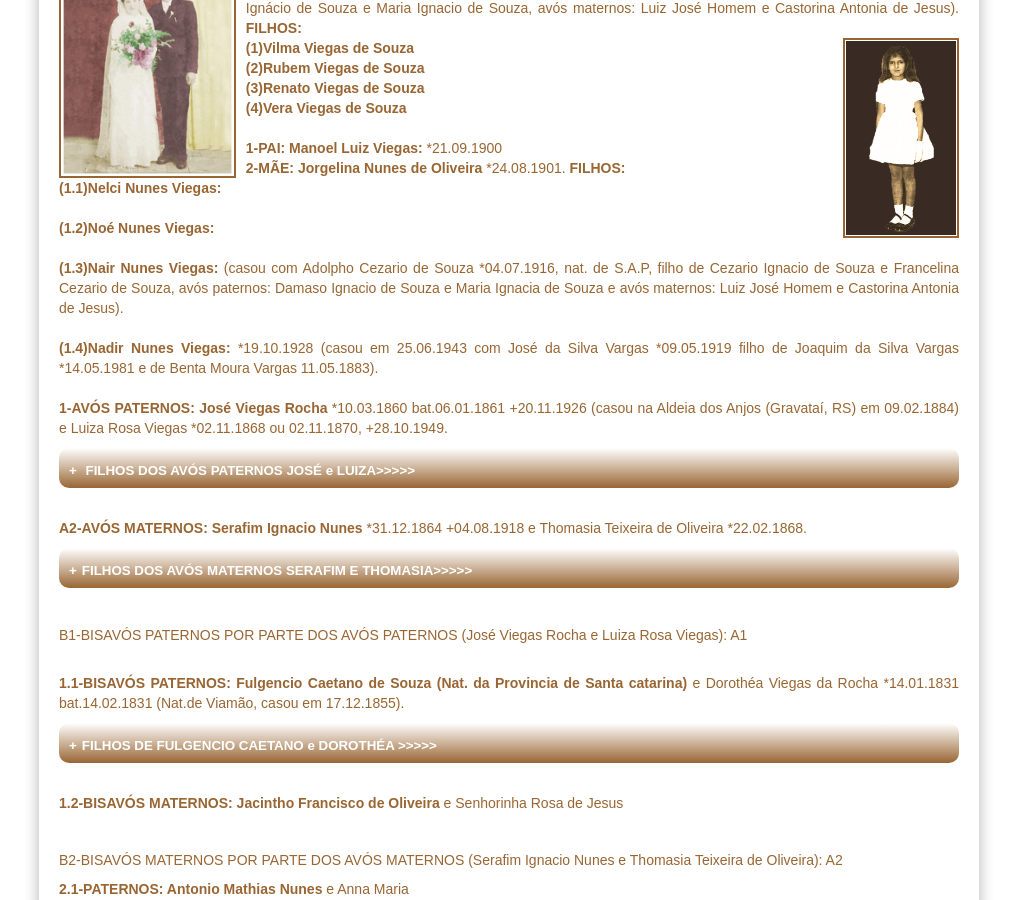
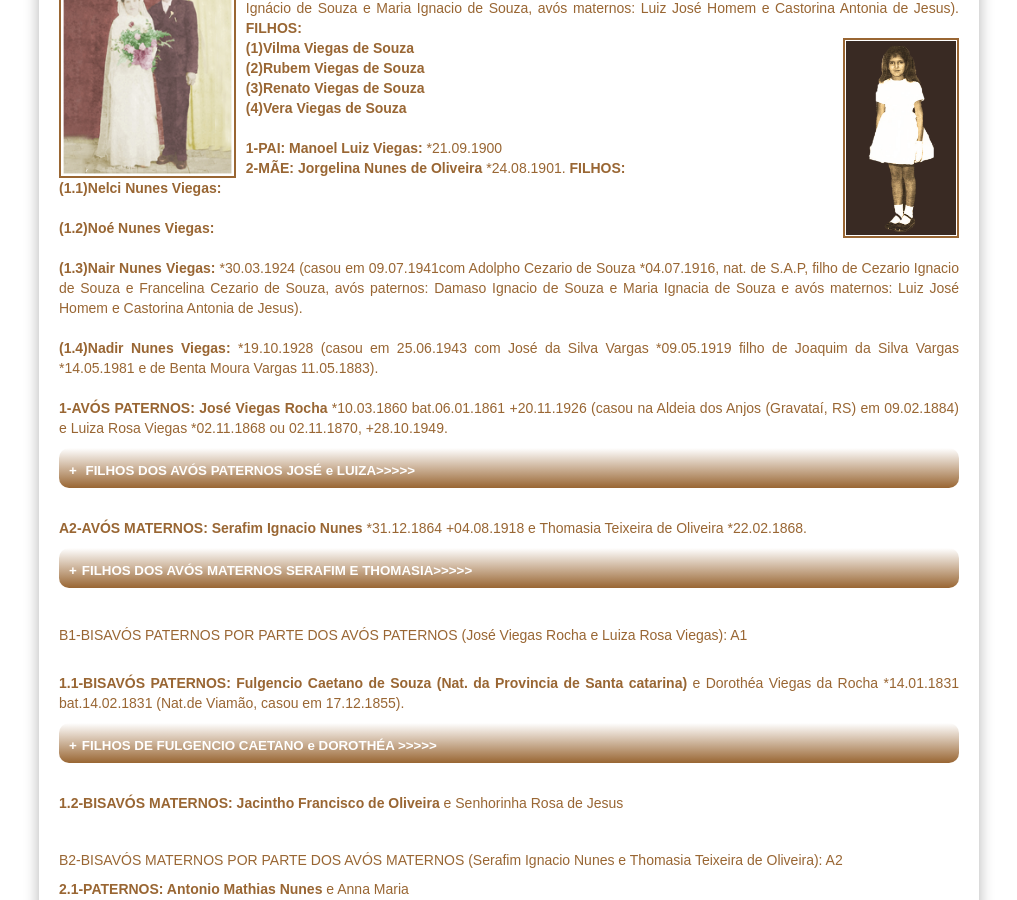
Before and after one commit to claudiovargas1955/claudiovargas1955.github.io, a Jekyll site: the page built from _pages/genealogia-da-familia-viegas.html, in a window 1280 px wide and 900 px high, scrolled down 411 px. Shown: the whole window, without its empty margins (131-1148 px from the left). Built offline with Jekyll 4.4.1, drawn with Linux system fonts in a browser that asks for light colours; some web fonts are replaced.

Commit message:
Update genealogia-da-familia-viegas.html

```diff
--- a/_pages/genealogia-da-familia-viegas.html
+++ b/_pages/genealogia-da-familia-viegas.html
@@ -58,9 +58,9 @@
 
 <b>(1.2)Noé Nunes Viegas:</b><br/><br>
 
-<b>(1.3)Nair Nunes Viegas: </b> (casou com Adolpho Cezario de Souza *04.07.1916, nat. de S.A.P, filho de Cezario Ignacio de Souza e
-Francelina Cezario de Souza, avós paternos: Damaso Ignacio de Souza e Maria Ignacia de Souza e avós maternos: Luiz José Homem e
-Castorina Antonia de Jesus).<br/><br>
+<b>(1.3)Nair Nunes Viegas:</b> *30.03.1924 (casou em 09.07.1941com Adolpho Cezario de Souza *04.07.1916, nat. de S.A.P, filho de Cezario
+Ignacio de Souza e Francelina Cezario de Souza, avós paternos: Damaso Ignacio de Souza e Maria Ignacia de Souza e avós maternos: Luiz
+José Homem e Castorina Antonia de Jesus).<br/><br>
 
 <b>(1.4)Nadir Nunes Viegas:</b> *19.10.1928 (casou em 25.06.1943 com José da Silva Vargas *09.05.1919 filho de Joaquim da Silva Vargas
 *14.05.1981 e de Benta Moura Vargas 11.05.1883).<br/><br>
```
